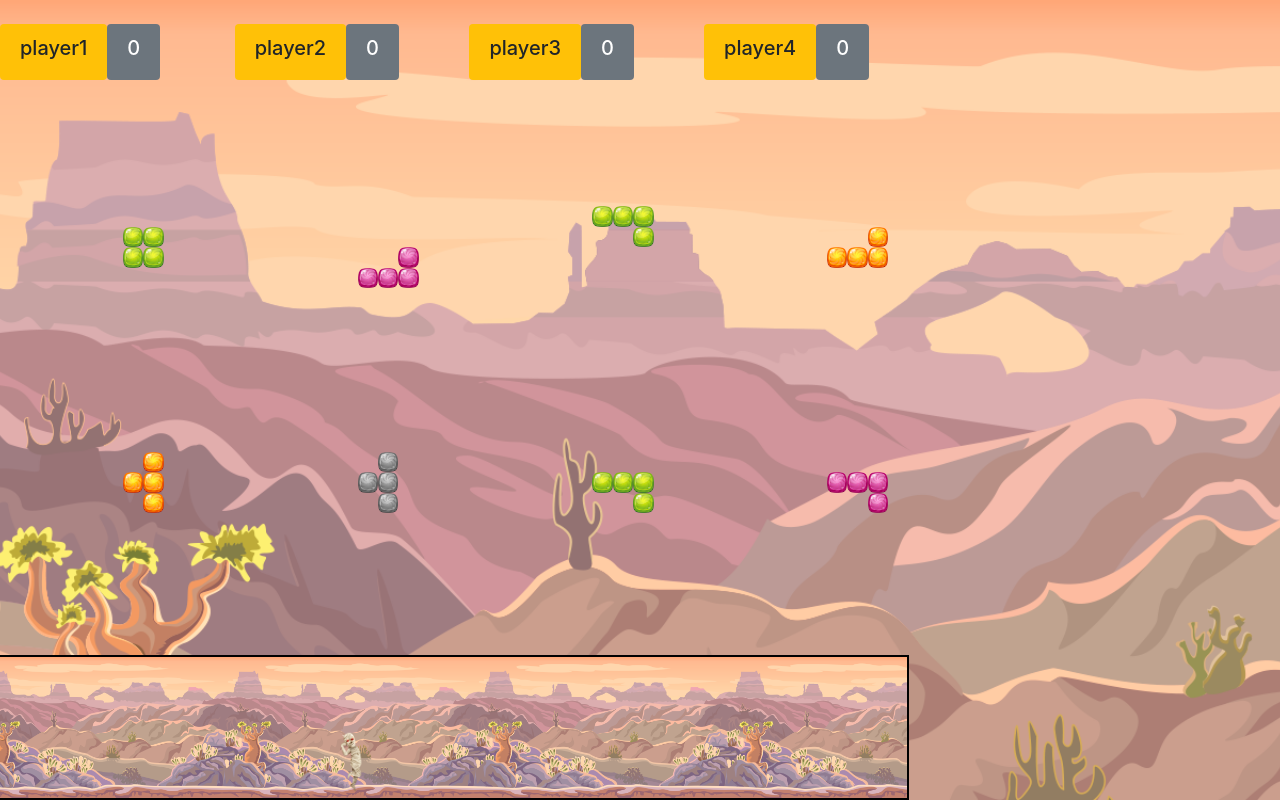
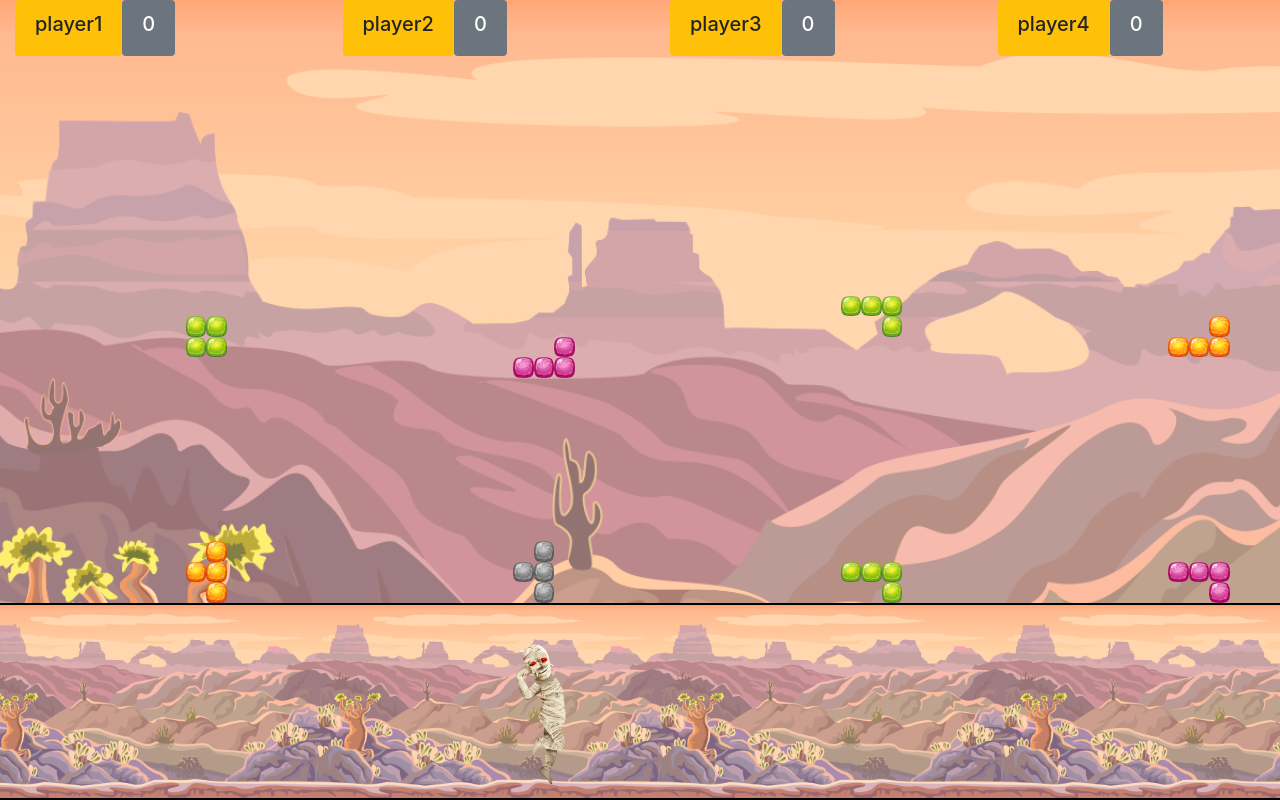
Before and after one commit to JeanCarrillo/super-block-heroes, an Angular app: page /game in a window 1280 px wide. Built offline with nearby package versions, Linux system fonts and the light colour scheme.

Commit message:
css encore

```diff
--- a/src/app/pages/game/game.component.css
+++ b/src/app/pages/game/game.component.css
@@ -22,3 +22,12 @@ app-monster {
   flex-grow: 1;
   min-width: 100%;
 }
+
+app-player-container {
+  display: flex;
+}
+.playerMonster {
+  width: 100%;
+  display: flex;
+  flex-grow: 1;
+}
--- a/src/app/pages/game/game.component.html
+++ b/src/app/pages/game/game.component.html
@@ -15,7 +15,7 @@
           [x]="monster.x"
           [index]="3"
         >
-          <div class="row">
+          <div class="row playerMonster">
             <app-player-container
               *ngFor="let player of players"
               [player]="player"
--- a/src/app/pages/game/monster/monster.component.css
+++ b/src/app/pages/game/monster/monster.component.css
@@ -5,13 +5,15 @@
   background-repeat: repeat-x;
   background-size: contain;
   position: relative;
+  display: flex;
+  flex-grow: 1;
 }
 
 .monster {
   vertical-align: middle;
   border-style: none;
-  height: auto;
-  width: 5vw;
+  height: 80%;
+  width: auto;
   bottom: 2%;
   position: absolute;
 }
--- a/src/app/pages/game/player-container/player-container.component.css
+++ b/src/app/pages/game/player-container/player-container.component.css
@@ -1,3 +1,4 @@
 .board {
     width: 80%;
+    align-items: flex-end;
 }
--- a/src/app/pages/game/player-container/player-container.component.html
+++ b/src/app/pages/game/player-container/player-container.component.html
@@ -8,5 +8,5 @@
 <app-board
   [board]="player.board"
   [currentBlocks]="player.currentBlocks"
-  class="mx-auto d-block board"
+  class="mx-auto d-flex board"
 ></app-board>
```
